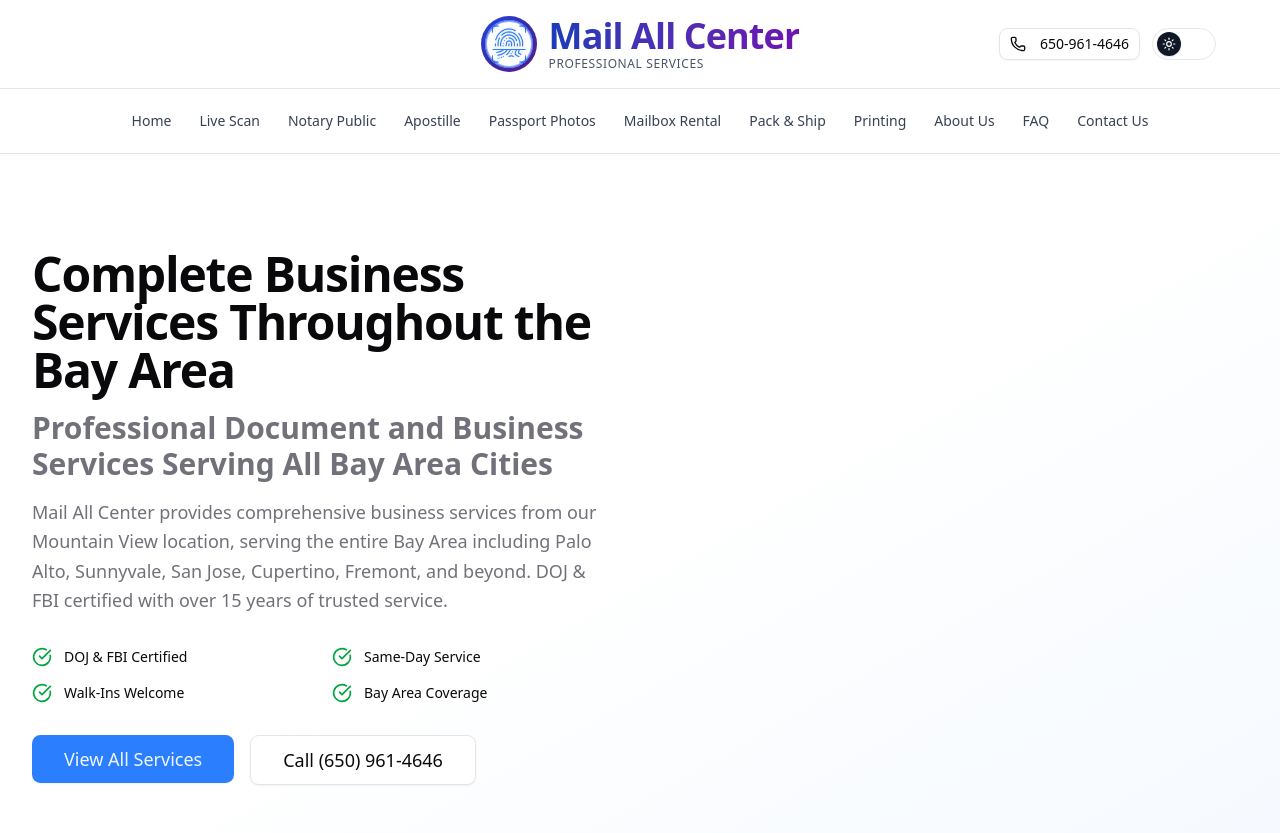
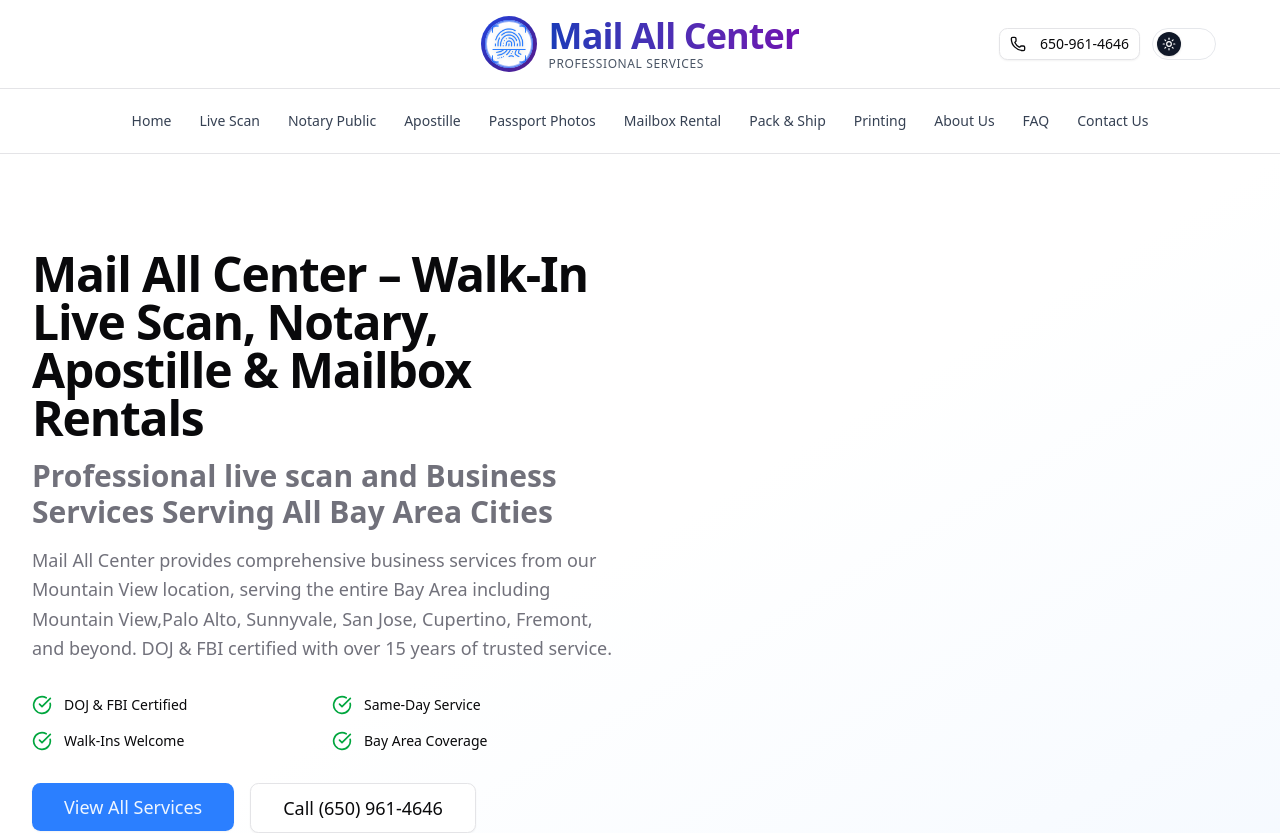
Before and after one commit to kewalplatel85/live-scan-solutions, a Next.js app: page /bay-area-services in a window 1280 px wide. Shown: the top 833 px of the page. Built offline with nearby package versions, Linux system fonts and the light colour scheme.

Commit message:
changed title and added meta keywords

```diff
--- a/src/app/bay-area-services/page.tsx
+++ b/src/app/bay-area-services/page.tsx
@@ -17,13 +17,14 @@
 
 export const metadata: Metadata = {
   title:
-    'Bay Area Business Services | Mail All Center | Live Scan, Notary & More',
+    'Mail All Center – Walk-In Live Scan, Notary, Apostille & Mailbox Rentals',
   description:
     'Mail All Center provides comprehensive business services throughout the Bay Area: Live Scan & Ink Fingerprinting, Notary Public, Apostille, Passport Photos, Mailbox Rental, Packing & Shipping, Printing. Serving Palo Alto, Sunnyvale, San Jose, Cupertino, Fremont, Santa Clara, Mountain View. DOJ & FBI certified. Same-day service. Call (650) 961-4646.',
   keywords:
-    'bay area business services, business services near me, live scan bay area, live scan near me, fingerprinting bay area, fingerprinting near me, notary bay area, notary near me, passport photos bay area, passport photos near me, apostille bay area, apostille near me, mailbox rental bay area, packing shipping bay area, printing services bay area, silicon valley business services, peninsula business services, south bay business services, mountain view business services, palo alto business services, sunnyvale business services, san jose business services, cupertino business services, fremont business services, santa clara business services, professional services bay area, document services bay area, same day services bay area',
+    'walk-in live scan, FD258, FBI background check, ink fingerprint, walkin live scan, walkin notary public,school voluteers live scan, boys scouts live scan, real estate notary,church live scan, real estate live scan, sunnyvale live scan,bay area business services, business services near me, live scan bay area, live scan near me, fingerprinting bay area, fingerprinting near me, notary bay area, notary near me, passport photos bay area, passport photos near me, apostille bay area, apostille near me, mailbox rental near me, packing shipping near me, printing services near me, south bay business services, mountain view business services, palo alto business services, sunnyvale business services, san jose business services, cupertino business services, fremont business services, santa clara business services, professional services bay area, document services bay area, same day services',
   openGraph: {
-    title: 'Bay Area Business Services | Mail All Center',
+    title:
+      'Mail All Center – Walk-In Live Scan, Notary, Apostille & Mailbox Rental',
     description:
       'Comprehensive business services throughout the Bay Area: Live Scan, Notary, Passport Photos, Mailbox Rental, Packing & Shipping, Printing. Serving all Bay Area cities.',
     url: 'https://www.mailallcenter.com/bay-area-services',
@@ -109,9 +110,9 @@
   return (
     <main>
       <GenericHero
-        title="Complete Business Services Throughout the Bay Area"
-        subtitle="Professional Document and Business Services Serving All Bay Area Cities"
-        description="Mail All Center provides comprehensive business services from our Mountain View location, serving the entire Bay Area including Palo Alto, Sunnyvale, San Jose, Cupertino, Fremont, and beyond. DOJ & FBI certified with over 15 years of trusted service."
+        title="Mail All Center – Walk-In Live Scan, Notary, Apostille & Mailbox Rentals"
+        subtitle="Professional live scan and Business Services Serving All Bay Area Cities"
+        description="Mail All Center provides comprehensive business services from our Mountain View location, serving the entire Bay Area including Mountain View,Palo Alto, Sunnyvale, San Jose, Cupertino, Fremont, and beyond. DOJ & FBI certified with over 15 years of trusted service."
         buttons={[
           {
             text: 'View All Services',
```
